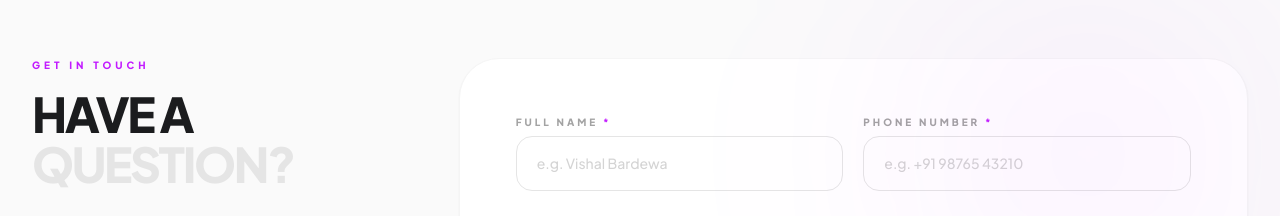
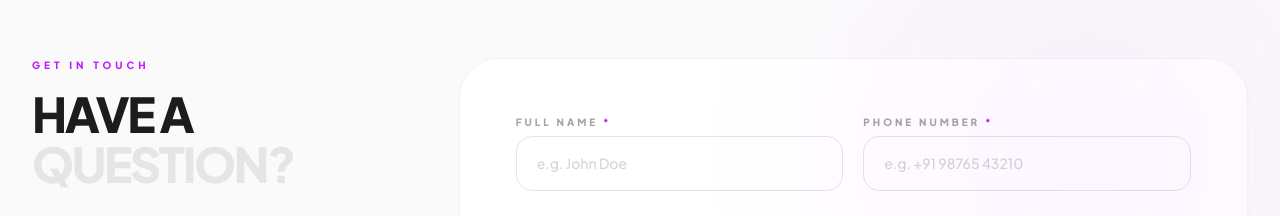
Before and after one commit to vishalbardewa/instudia-web-v2, a Next.js app: page /courses/advanced-excel in a window 1280 px wide. Shown: the part 2480-2696 px from the top of the page. Built offline with nearby package versions, Linux system fonts and the light colour scheme.

Commit message:
fix: default data

```diff
--- a/app/components/organisms/EnquiryForm.tsx
+++ b/app/components/organisms/EnquiryForm.tsx
@@ -260,7 +260,7 @@ export default function EnquiryForm({ courseName = "" }: EnquiryFormProps) {
                       onChange={handleChange("name")}
                       onBlur={handleBlur("name")}
                       error={errors.name}
-                      placeholder="e.g. Vishal Bardewa"
+                      placeholder="e.g. John Doe"
                       disabled={disabled}
                       required
                     />
```
